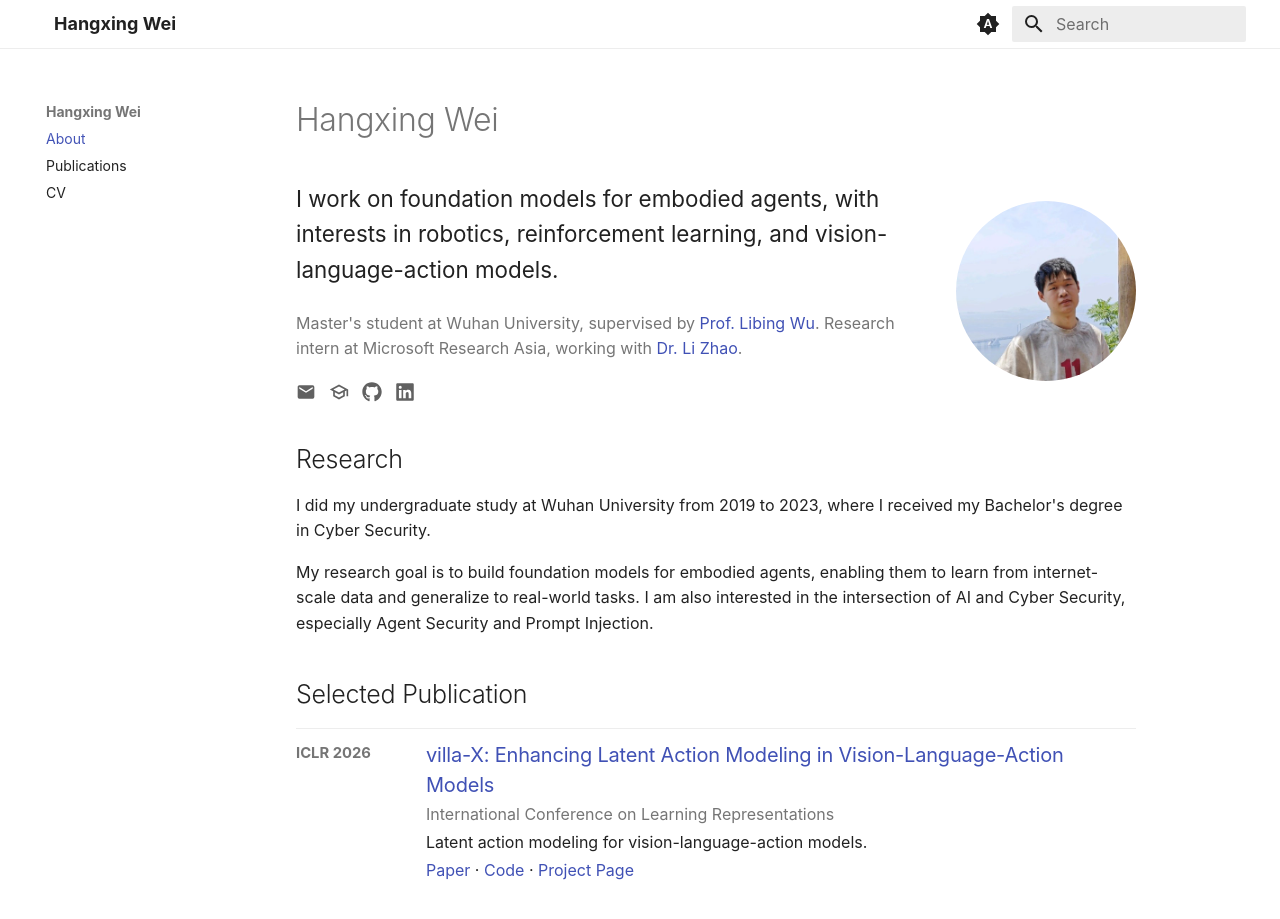
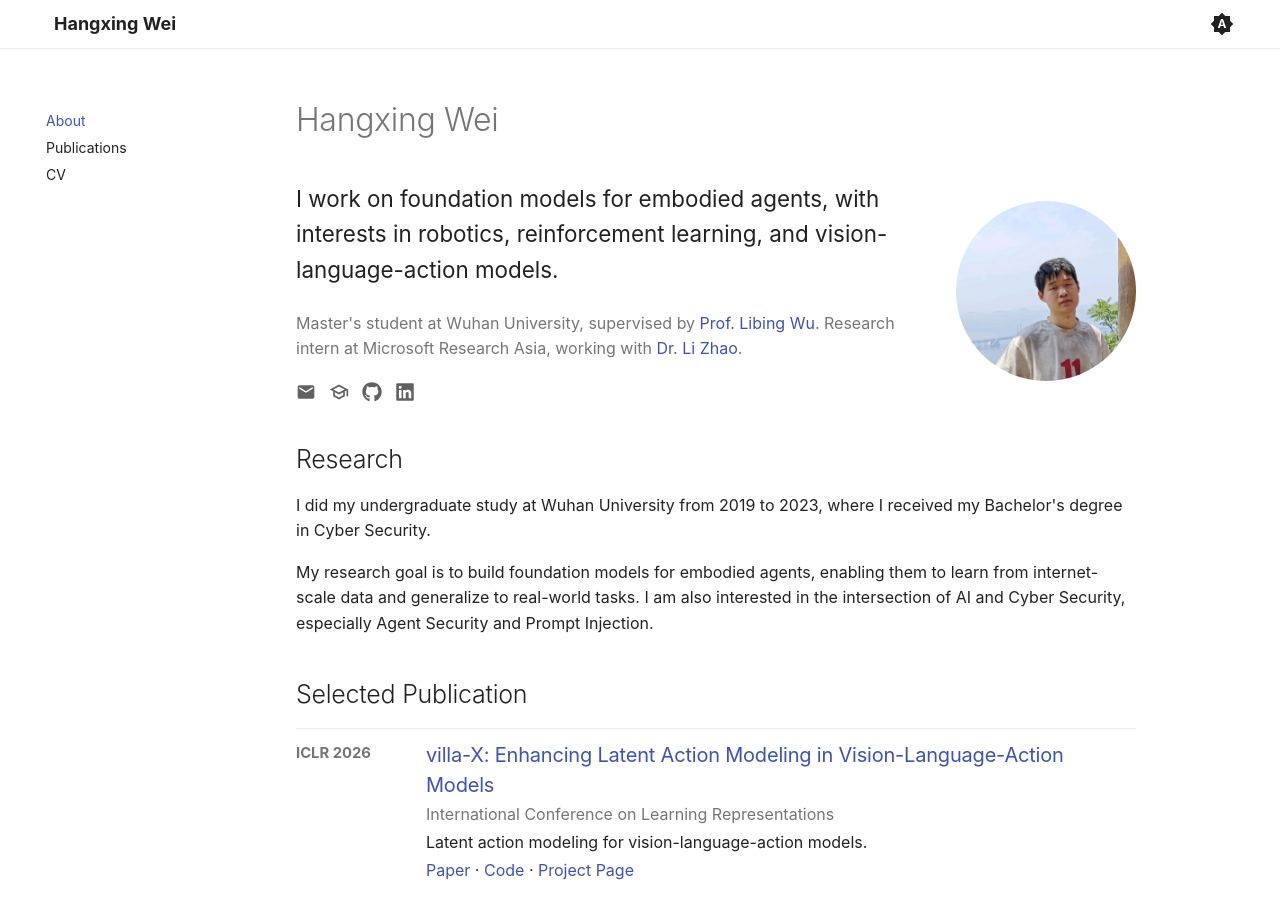
Before and after one commit to HSPK/hspk.github.io, an MkDocs documentation site: the page built from docs/index.md, in a window 1280 px wide and 921 px high. Built offline with MkDocs 1.6.1 and Material for MkDocs 9.7.7, drawn with Linux system fonts in a browser that asks for light colours.

Commit message:
Remove search and sidebar title
Co-authored-by: Copilot <223556219+Copilot@users.noreply.github.com>

```diff
--- a/docs/assets/stylesheets/common.css
+++ b/docs/assets/stylesheets/common.css
@@ -11,6 +11,10 @@
   display: none;
 }
 
+.md-nav--primary > .md-nav__title {
+  display: none;
+}
+
 .md-content__inner {
   max-width: 42rem;
 }
--- a/mkdocs.yml
+++ b/mkdocs.yml
@@ -36,8 +36,7 @@ nav:
   - Publications: publications.md
   - CV: cv.md
 
-plugins:
-  - search
+plugins: []
 
 markdown_extensions:
   - attr_list
```
